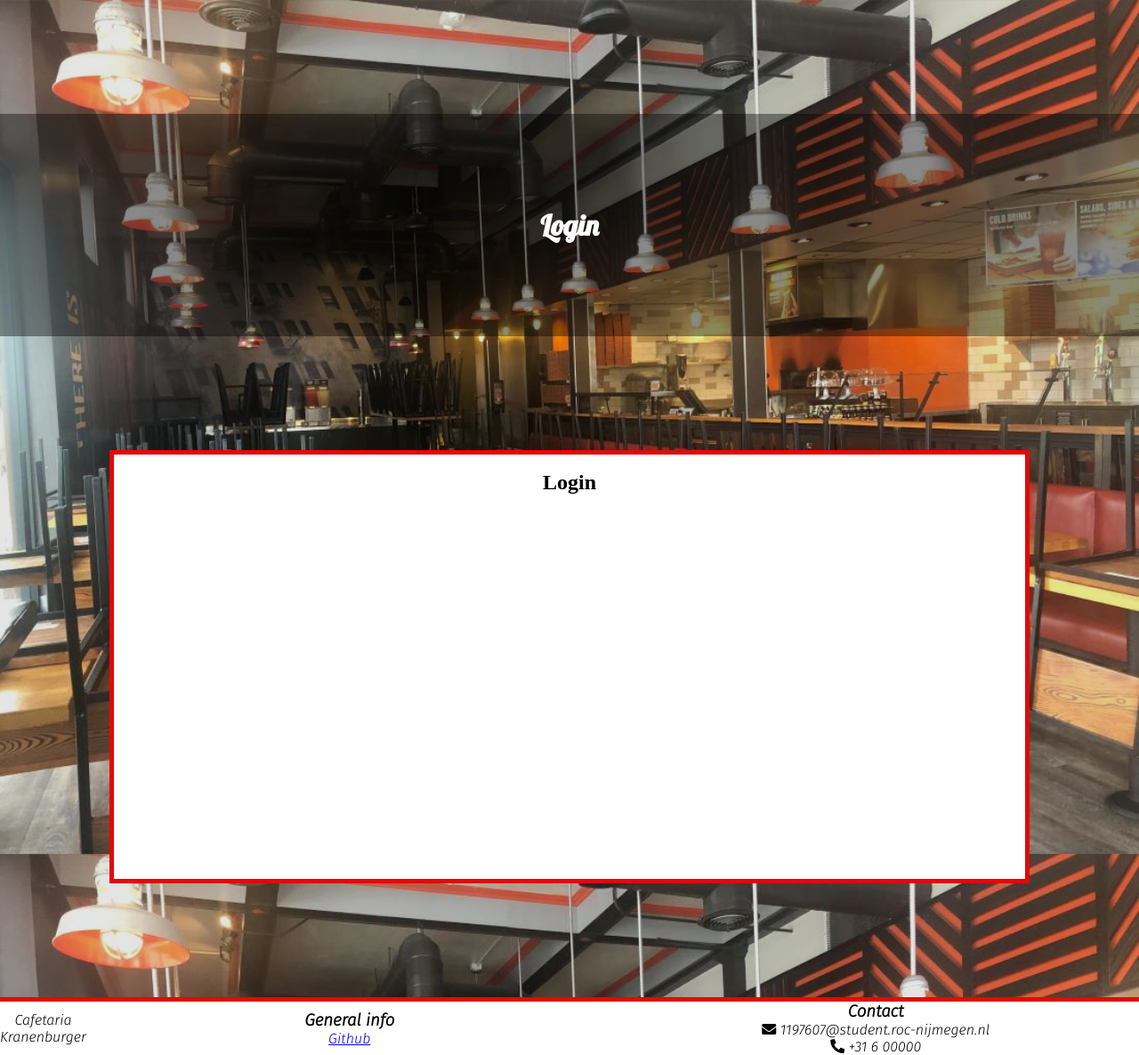
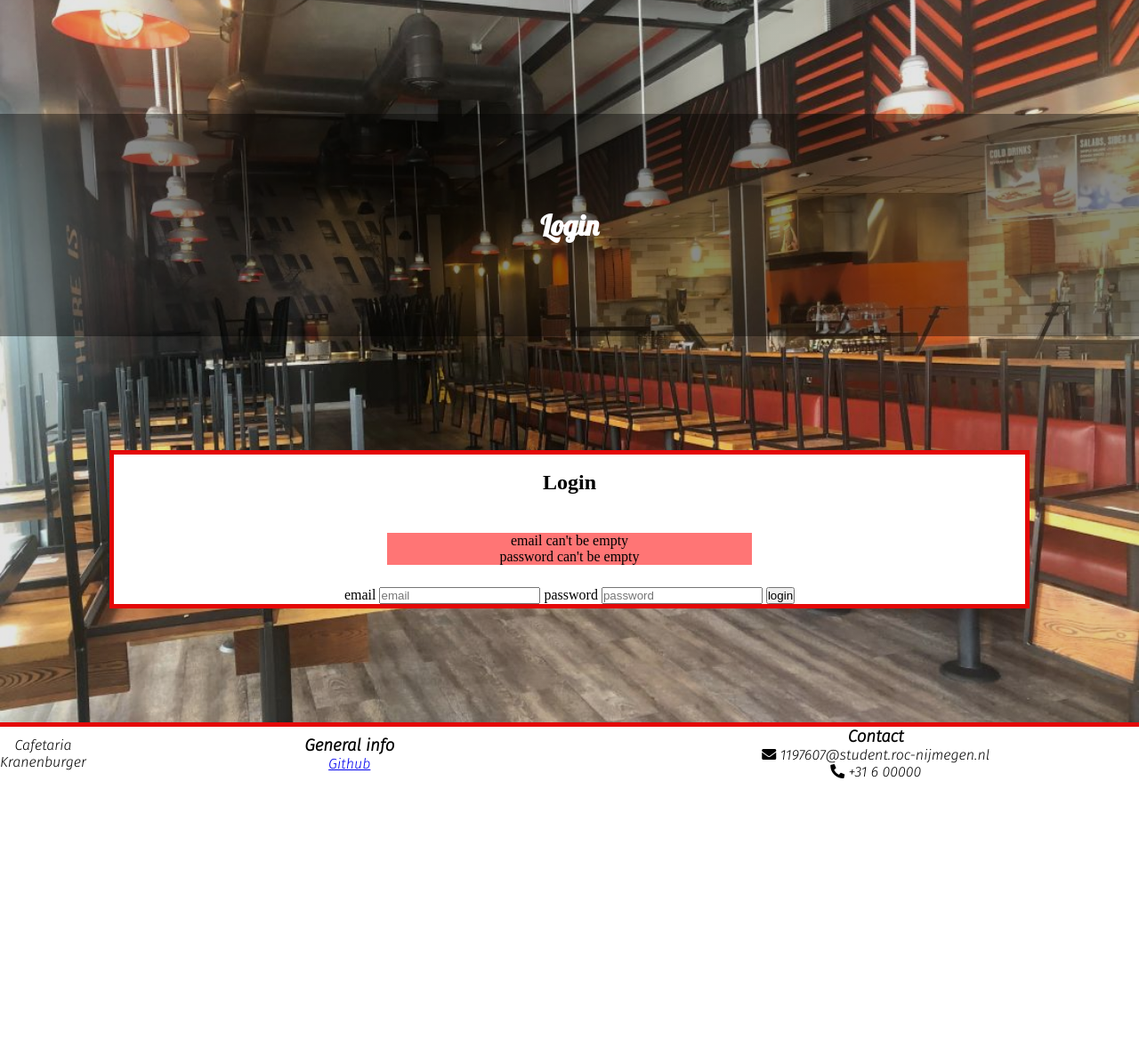
Before and after one commit to odinVos/Minicrud2023, a PHP site: page /login.php in a window 1280 px wide. Shown: the part 55-1241 px from the top of the page at 89% size. After the commit the page ends 930 px from the top, so only its background shows below. Run offline with PHP 8.4, Linux system fonts and the light colour scheme; data that the repository does not hold is empty.

Commit message:
database connection
menu geïmporteerd vanuit database.
hard coded login

```diff
--- a/assets/main.css
+++ b/assets/main.css
@@ -206,7 +242,6 @@ footer div {
 
 .menu-container {
   margin-top: 10%;
-  height: 100%;
   width: 80%;
   background-color: #fff;
   margin-bottom: 10%;
@@ -237,8 +272,6 @@ footer div {
 }
 
 .background3 {
-  height: 100%;
-
   background-image: -webkit-linear-gradient(
       bottom,
       rgba(0, 0, 0, 0.1),
@@ -261,3 +294,38 @@ footer div {
   align-items: center;
   justify-content: center;
 }
+
+.login-panel {
+  text-align: center;
+  flex-direction: column;
+  display: flex;
+  align-items: center;
+  justify-content: center;
+  margin-inline: 10%;
+}
+
+.warning {
+  margin: 25px;
+  align-self: center;
+  width: 50%;
+  background-color: #ff00008a;
+}
+
+table {
+  text-align: start;
+}
+
+th h2 {
+  font-family: "Lobster", cursive;
+  font-size: 40px;
+  height: fit-content;
+  width: 50vh;
+  padding: 2%;
+  color: #fff;
+  background-color: #e40808;
+}
+
+td {
+  font-family: "Arimo", sans-serif;
+  font-size: 25px;
+}
--- /dev/null
+++ b/helpers/footer.php
@@ -0,0 +1,22 @@
+<footer>
+            <span> Cafetaria Kranenburger</span>
+            <div>
+
+                <ul>
+                    <li>
+                        <h3>General info</h3>
+                    </li>
+                    <li><a href="https://github.com/odinVos" target="_blank">Github</a></li>
+
+                </ul>
+            </div>
+            <div>
+                <ul>
+                    <li>
+                        <h3>Contact</h3>
+                    </li>
+                    <li><i class="fas fa-envelope"></i><span> 1197607@student.roc-nijmegen.nl</span></li>
+                    <li><i class="fas fa-phone-alt"></i><span> +31 6 00000</span></li>
+                </ul>
+            </div>
+</footer>
--- /dev/null
+++ b/helpers/nav-klant.php
@@ -0,0 +1,13 @@
+<nav>
+            <ul>
+                <li>
+                    <div class="logo">
+                        <H1> Kranenburger </H1>
+                    </div>
+                </li>
+                <li id="active"><a href="index.php">Home</a></li>
+                <li><a href="menu.php">Menu</a></li>
+
+                <li class="login"><a href="login.php">Login</a></li>
+            </ul>
+        </nav>
--- a/login.php
+++ b/login.php
@@ -1,3 +1,15 @@
+<?php
+    if(isset($_POST['email']) && isset($_POST['password'])){
+        //var_dump($_POST);
+
+        if($_POST['email'] == "1197607@student.roc-nijmegen.nl" &&
+        $_POST['password'] == "12345"
+        ){
+            echo 'hello admin';
+        }
+    }
+?>
+
 <!DOCTYPE html>
 <html lang="en">
 <head>
@@ -21,55 +33,52 @@
 </head>
 <body>
     <header>
-        <nav>
-            <ul>
-                <li>
-                    <div class="logo">
-                        <H1> Kranenburger </H1>
-                    </div>
-                </li>
-                <li id="active"><a href="index.php">Home</a></li>
-                <li><a href="menu.php">Menu</a></li>
-
-                <li class="login"><a href="login.php">Login</a></li>
-            </ul>
-        </nav>
+    <?php
+include_once('helpers/nav-klant.php');
+?>
     </header>
     <div class="background3">
         <h1 class="name2">Login</h1>
 
         <div class="menu-container">
-            <div class="menu">
+            <div class="login-panel">
 
                 <br>
                 <h2>Login</h2>
                 <br>
+                <div class="warning">
+                    <?php
+                    if($_POST['email'] == ""){
+                        echo 'email can\'t be empty <br>';
+                    }
 
-                <span><br><br><br><br><br><br><br><br><br><br><br><br><br><br><br><br><br><br><br><br><br><br><br></span>
+                    if($_POST['password'] == ""){
+                        echo 'password can\'t be empty <br>';
+                    }
+
+                    ?>
+                </div>
+                     <?php
+                    if($_POST['email'] == "1197607@student.roc-nijmegen.nl" &&
+                    $_POST['password'] == "12345"
+                      ){
+                      echo 'hello admin';
+                     }
+                    ?>
+                    <form action="" method="post">
+                        email
+                        <input type="email" name="email" id=""
+                        placeholder="email">
+                        password
+                        <input type="password" name="password" id="" placeholder="password">
+                        <input type="submit" value="login">
+                    </form>
+
             </div>
         </div>
     </div>
-    <footer>
-            <span> Cafetaria Kranenburger</span>
-            <div>
-
-                <ul>
-                    <li>
-                        <h3>General info</h3>
-                    </li>
-                    <li><a href="https://github.com/odinVos" target="_blank">Github</a></li>
-
-                </ul>
-            </div>
-            <div>
-                <ul>
-                    <li>
-                        <h3>Contact</h3>
-                    </li>
-                    <li><i class="fas fa-envelope"></i><span> 1197607@student.roc-nijmegen.nl</span></li>
-                    <li><i class="fas fa-phone-alt"></i><span> +31 6 00000</span></li>
-                </ul>
-            </div>
-    </footer>
+    <?php
+require_once('helpers/footer.php');
+?>
 </body>
 </html>
```
Also changed, not shown: other parts of assets/main.css (+44 -8 lines), helpers/connect.php (added, +29 -0 lines), helpers/menu_db.php (added, +26 -0 lines), helpers/nav-admin.php (added, +14 -0 lines), index.php (+7 -36 lines), menu.php (+14 -37 lines).
